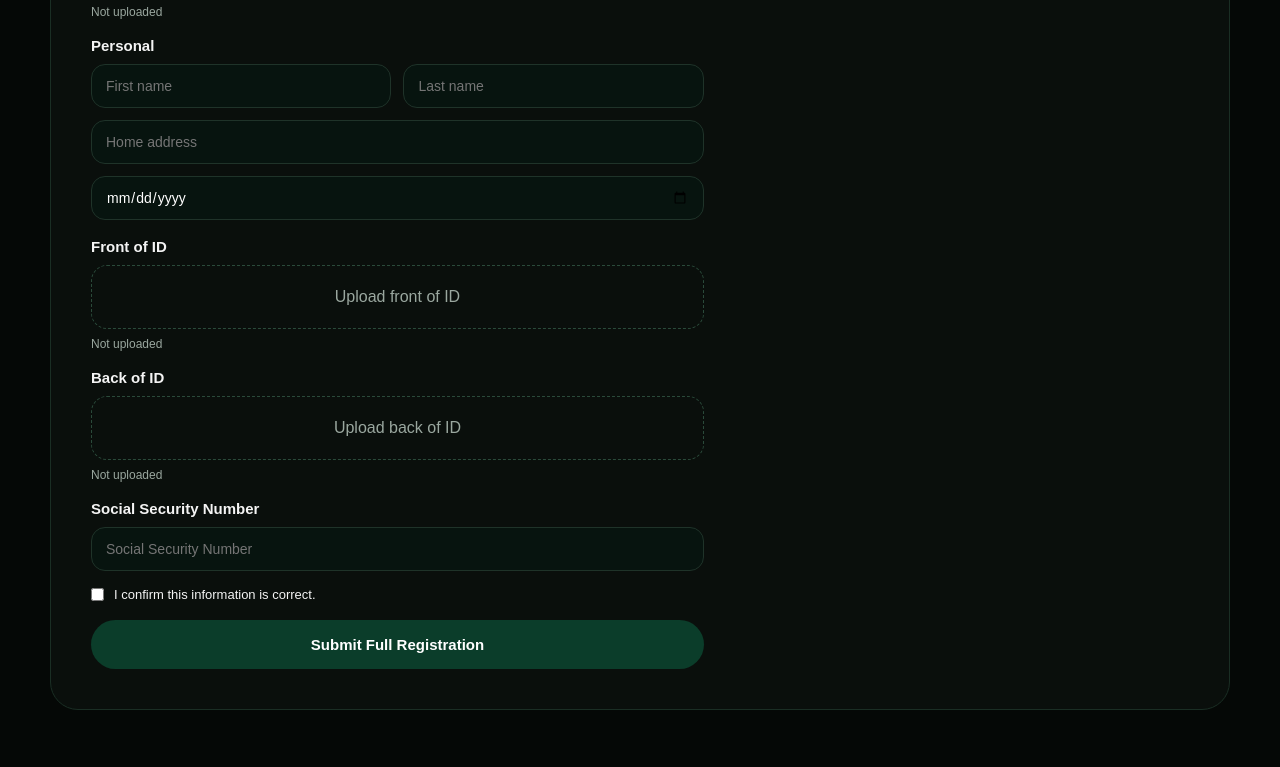
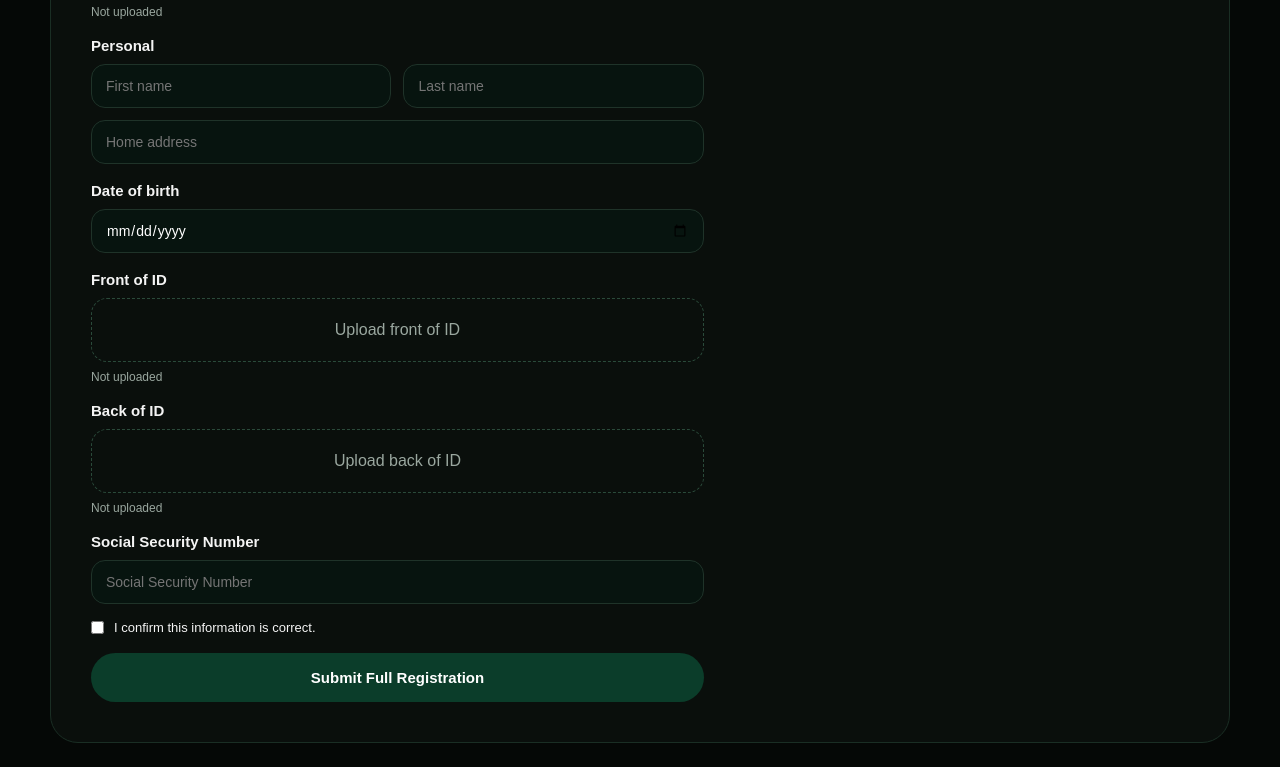
Before and after one commit to axiaxbank-glitch/Axia-bank, a website: page axiabank/registration.html in a window 1280 px wide. Shown: the part 870-1637 px from the top of the page. Before the commit the page ends 1604 px from the top, so only its background shows below. Drawn offline with Linux system fonts and the light colour scheme.

Commit message:
Update registration.html

```diff
--- a/axiabank/registration.html
+++ b/axiabank/registration.html
@@ -81,7 +81,8 @@
           <div class="box"><input id="lastName" placeholder="Last name"></div>
         </div>
         <div class="box" style="margin-top:12px;"><input id="address" placeholder="Home address"></div>
-        <div class="box" style="margin-top:12px;"><input id="dob" type="date" placeholder="Date of birth"></div>
+        <div class="section-title">Date of birth</div>
+        <div class="box"><input id="dob" type="date"></div>
         <div class="section-title">Front of ID</div>
         <label class="upload">Upload front of ID<input id="idFront" type="file" accept="image/*" style="display:none"></label>
         <p class="hint" id="idFrontName">Not uploaded</p>
```
